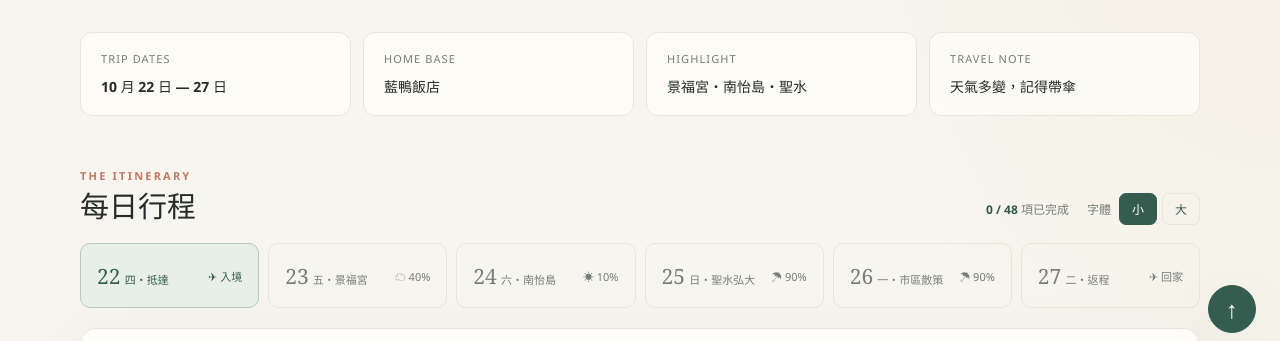
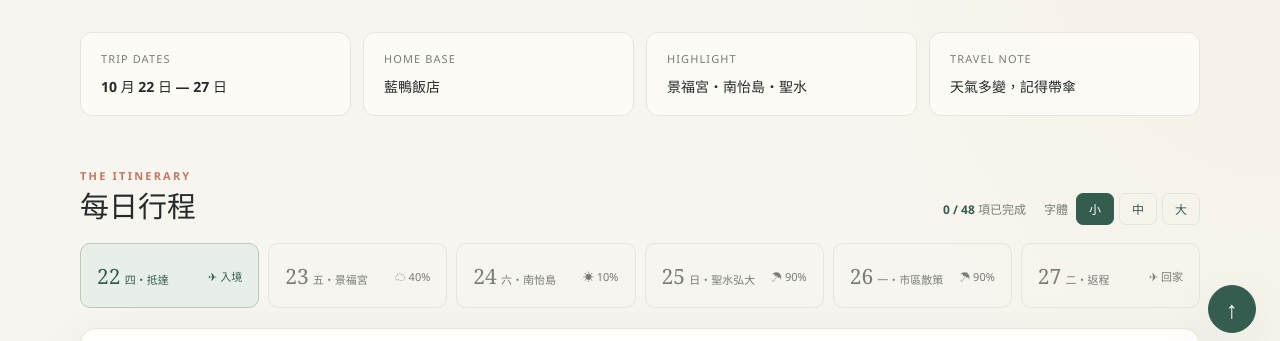
Before and after one commit to c26931230/seoul, a plain HTML site: page index.html in a window 1280 px wide. Shown: the part 443-784 px from the top of the page. Drawn offline with Linux system fonts and the light colour scheme.

Commit message:
加入"中"字體大小

```diff
--- a/index.html
+++ b/index.html
@@ -760,6 +760,14 @@
                   aria-pressed="true"
                 >
                   小
+                </button>
+                <button
+                  class="font-control"
+                  type="button"
+                  data-font-size="medium"
+                  aria-pressed="false"
+                >
+                  中
                 </button>
                 <button
                   class="font-control"
@@ -2019,10 +2027,9 @@
         const fontSizeButtons = [...document.querySelectorAll(".font-control")];
 
         function setFontSize(size) {
-          const isLarge = size === "large";
           document.documentElement.style.setProperty(
             "--font-scale",
-            isLarge ? "1.5" : "1",
+            size === "large" ? "1.5" : size === "medium" ? "1.25" : "1",
           );
           fontSizeButtons.forEach((button) => {
             button.setAttribute(
@@ -2040,7 +2047,8 @@
         let savedFontSize = "small";
         try {
           const saved = localStorage.getItem(fontSizeStorageKey);
-          if (saved === "small" || saved === "large") savedFontSize = saved;
+          if (saved === "small" || saved === "medium" || saved === "large")
+            savedFontSize = saved;
         } catch (error) {
           console.warn("Unable to load font size preference.", error);
         }
```
